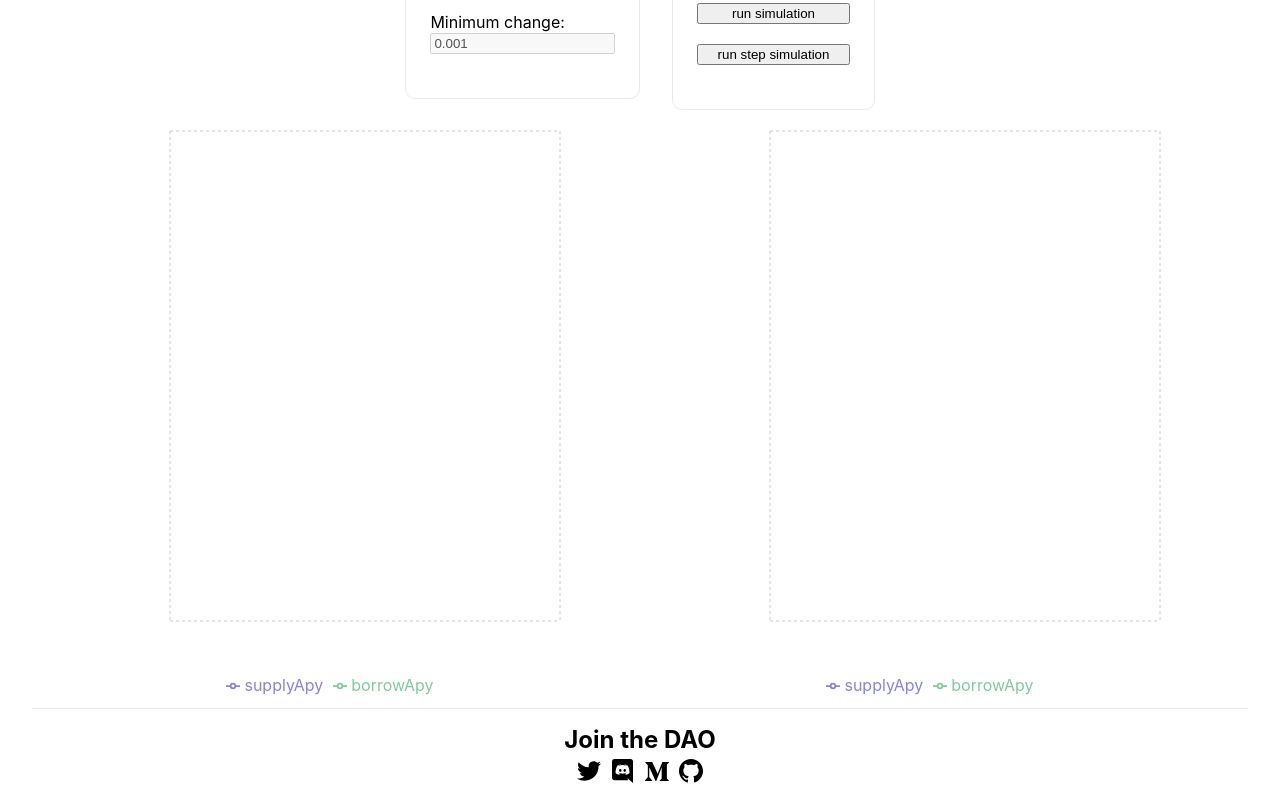
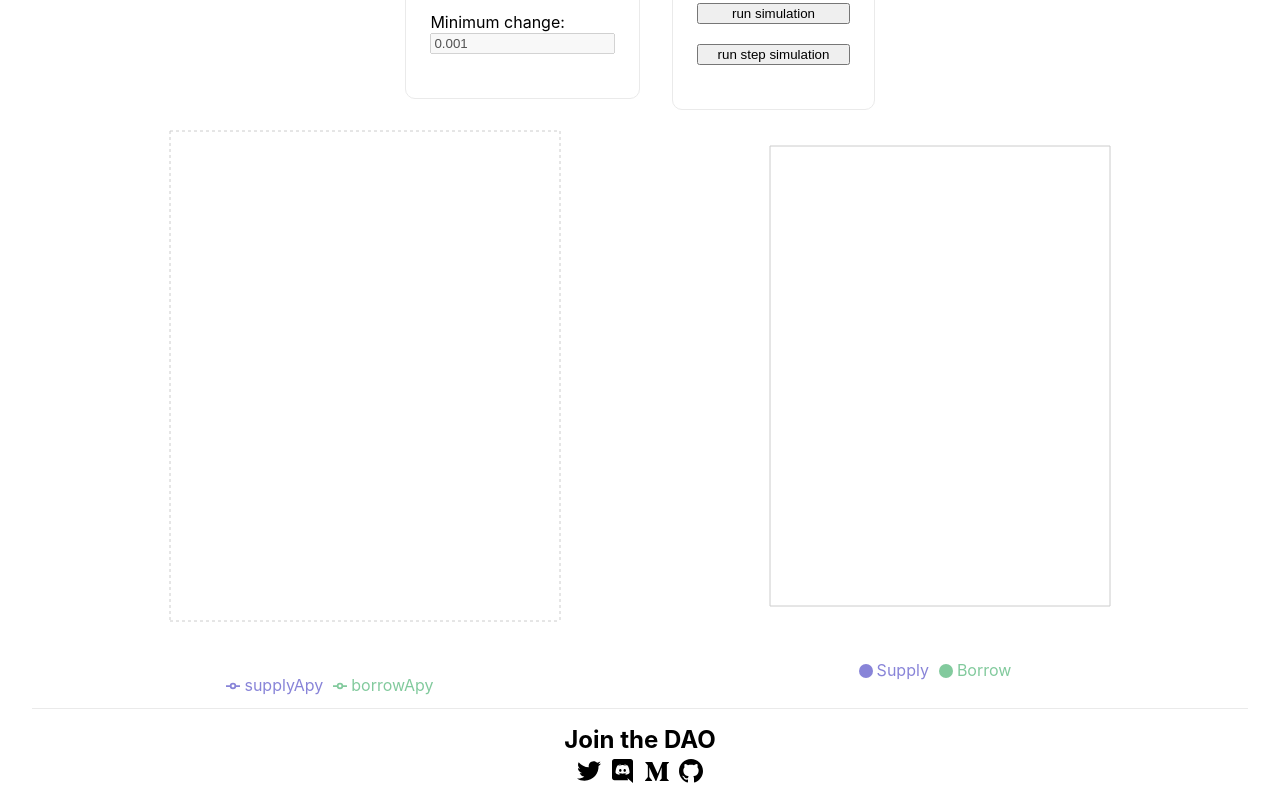
Before and after one commit to Risk-DAO/interest-rate-simulator, a Next.js app: page / in a window 1280 px wide. Shown: the part 640-1444 px from the top of the page. Built offline with nearby package versions, Linux system fonts and the light colour scheme.

Commit message:
implemented scatter graph for stepSimulation

```diff
--- a/components/simulation.ts
+++ b/components/simulation.ts
@@ -74,6 +74,7 @@ export type SimulatedResults = {
 
 export type StepsResults = {
     round: number,
+    x: number,
     type: string,
     value: number
 }
@@ -87,6 +88,7 @@ export function simulateSteps(initialSupply:number, stepSize:number, minChange:n
     let round = 0;
     const results: StepsResults[] = [{
         round: round,
+        x: 0,
         type: "supply",
         value: initialSupply
     }];
@@ -99,8 +101,9 @@ export function simulateSteps(initialSupply:number, stepSize:number, minChange:n
             newSupply = findNewSupply(currentSupply, currentBorrow, stepSize, interestRateFormula, supplyFormula);
             results.push({
                 round: round,
+                x: 0,
                 type: "supply",
-                value: newSupply
+                value: Number(newSupply.toFixed(2))
             })
             supply = !supply
             if(newSupply / currentSupply < (1 + minChange)){
@@ -111,8 +114,9 @@ export function simulateSteps(initialSupply:number, stepSize:number, minChange:n
             currentBorrow = findNewBorrow(newSupply, currentBorrow, stepSize, interestRateFormula, borrowFormula);
             results.push({
                 round: round,
+                x: 1,
                 type: "borrow",
-                value: currentBorrow
+                value: Number(currentBorrow.toFixed(2))
             })
             supply = !supply
         }
--- a/pages/index.tsx
+++ b/pages/index.tsx
@@ -1,8 +1,8 @@
-import { CartesianGrid, Label, Legend, Line, LineChart, ResponsiveContainer, Tooltip, XAxis, YAxis } from 'recharts';
-import { SimulatedResults, StepsResults } from '../components/simulation';
-import { simulate, simulateSteps } from '../components/simulation';
+import { CartesianGrid, Label, Legend, Line, LineChart, ResponsiveContainer, Scatter, ScatterChart, Tooltip, XAxis, YAxis } from 'recharts';
+import { StepsResults, simulate, simulateSteps } from '../components/simulation';
 
 import Head from 'next/head';
+import { SimulatedResults } from '../components/simulation';
 import styles from '../styles/Home.module.css';
 import { useState } from 'react';
 
@@ -17,7 +17,7 @@ export default function Home() {
 
   //Simulation results
   const [plotData, setPlotData] = useState<SimulatedResults[]>([])
-  const [stepData, setStepData] = useState<StepsResults[]>([])
+  const [stepData, setStepData] = useState<lineArray | null>(null)
 
   //control variables
   const [initialSupplyCheck, setInitialSupplyCheck] = useState(true);
@@ -72,10 +72,26 @@ export default function Home() {
     const results = simulate(initialSupply, minChange, stepSize, interestFormula, supplyFormula, borrowFormula)
     setPlotData(results)
   }
+
+ type lineArray = {
+    supplyResult: StepsResults[],
+    borrowResult: StepsResults[],
+  }
   function runStepSimulation(){
+    let supply = []
+    let borrow = []
     const results = simulateSteps(initialSupply, minChange, stepSize, interestFormula, supplyFormula, borrowFormula)
-    setStepData(results)
     console.log({results})
+    for(let i = 0; i < results.length; i++){
+      if (results[i].type === 'supply'){
+        supply.push(results[i])
+      }
+      else{
+        borrow.push(results[i])
+      }
+    }
+    setStepData({supplyResult: supply, borrowResult: borrow})
+    console.log(stepData)
   }
 
   return (
@@ -228,25 +244,33 @@ export default function Home() {
           </div>
           <div className={styles.borrowGraph}>
           <ResponsiveContainer width="100%" height="100%">
-              <LineChart
+        <ScatterChart
           width={500}
-                height={300}
-                data={plotData}
+          height={400}
           margin={{
-                  top: 5,
-                  right: 30,
+            top: 20,
+            right: 20,
+            bottom: 20,
             left: 20,
-                  bottom: 5,
           }}
         >
-                <CartesianGrid strokeDasharray="3 3" />
-                <XAxis dataKey="supply"><Label value="Supply" position="bottom" offset={0} /></XAxis>
-                <YAxis><Label value="APY" position={'left'} offset={-15} /></YAxis>
-                <Tooltip />
-                <Legend layout='horizontal' verticalAlign='bottom' wrapperStyle={{position:"relative"}}/>
-                <Line type="monotone" dataKey="supplyApy" stroke="#8884d8" activeDot={{ r: 8 }} />
-                <Line type="monotone" dataKey="borrowApy" stroke="#82ca9d" />
-              </LineChart>
+          <CartesianGrid />
+          <XAxis type="number" dataKey="round" name="Step" unit="" label={{value: "Step", position:"bottom"}} />
+          <YAxis yAxisId="left" type="number" dataKey="value" name="Supply" unit="" stroke="#8884d8" />
+          <YAxis
+            yAxisId="right"
+            type="number"
+            dataKey="value"
+            name="Borrow"
+            unit=""
+            orientation="right"
+            stroke="#82ca9d"
+          />
+          <Tooltip cursor={{ strokeDasharray: '3 3' }} />
+          <Legend layout='horizontal' verticalAlign='bottom'  wrapperStyle={{position:"relative"}} />
+          <Scatter yAxisId="left" name="Supply" data={stepData == null ? [] : stepData.supplyResult} fill="#8884d8" />
+          <Scatter yAxisId="right" name="Borrow" data={stepData == null ? [] : stepData.borrowResult} fill="#82ca9d" />
+        </ScatterChart>
       </ResponsiveContainer>
           </div>
         </div>
```
Lines whose indentation alone changed are shown as unchanged.
